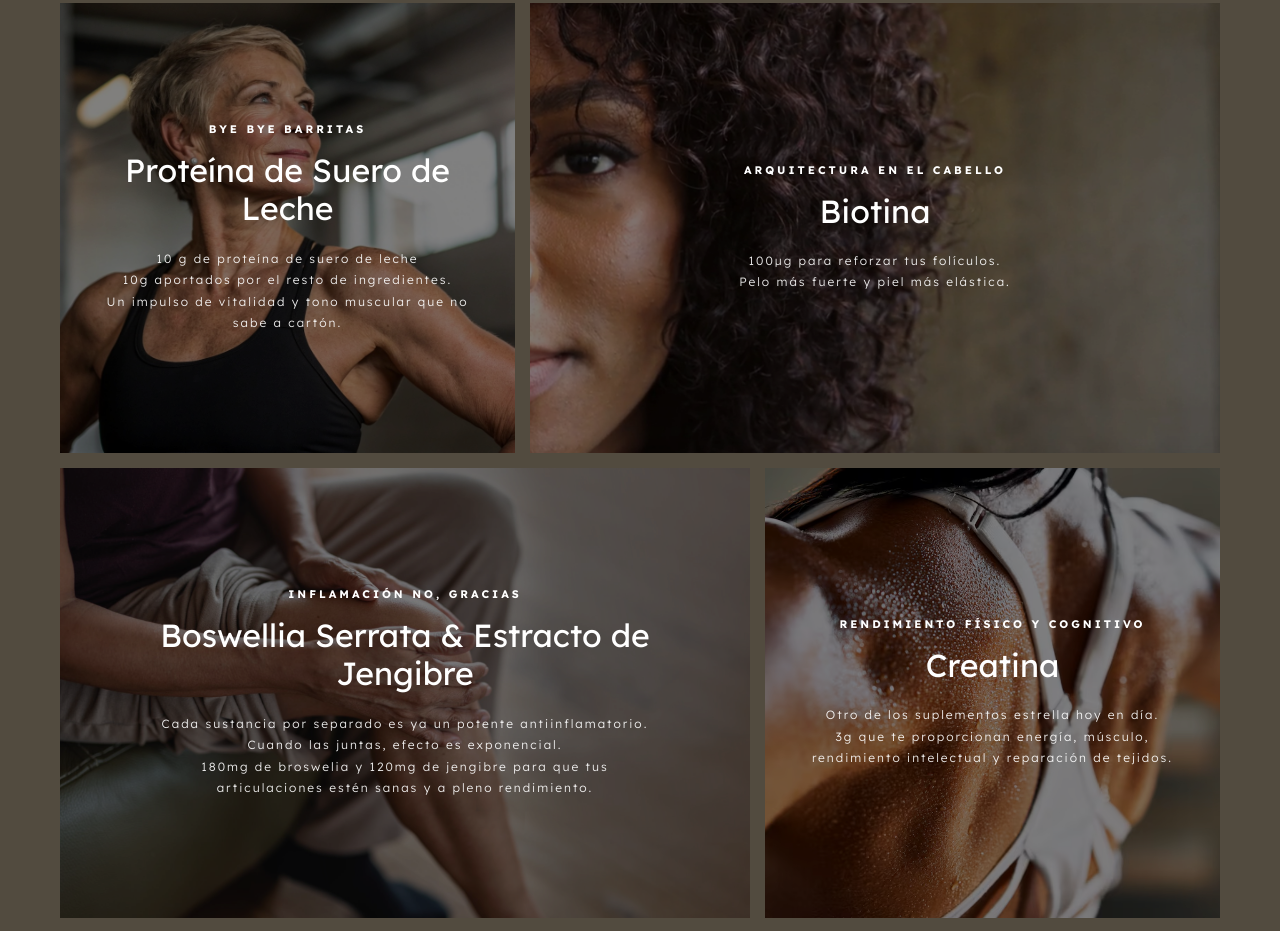
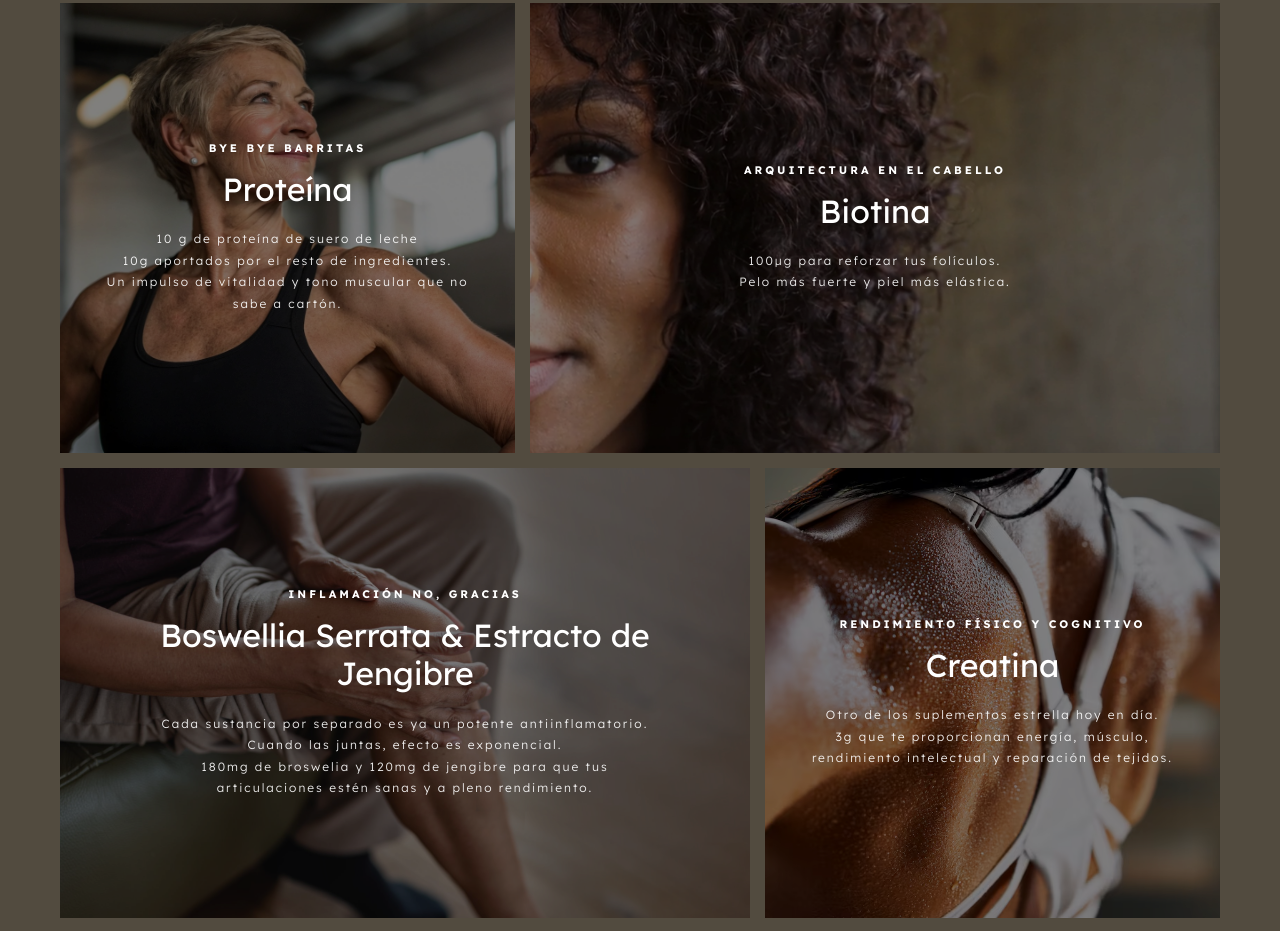
Before and after one commit to AnaFMmylanding/DOXA, a plain HTML site: page index.html in a window 1280 px wide. Shown: the part 2938-3869 px from the top of the page. Drawn offline with Linux system fonts and the light colour scheme.

Commit message:
Update index.html

```diff
--- a/index.html
+++ b/index.html
@@ -378,7 +378,7 @@ max-width: 500px;
             <div class="bg-layer-card" style="background-image: url('mujer-ejercicio.jpg');"></div>
             <div class="content-card">
                 <h2 class="c-tagline">BYE BYE BARRITAS</h2>
-                <h3 class="c-title">Proteína de Suero de Leche</h3>
+                <h3 class="c-title">Proteína</h3>
                 <p class="c-desc">10 g de proteína de suero de leche<br> 10g aportados por el resto de ingredientes.
                     <br>Un impulso de vitalidad y tono muscular que no sabe a cartón.</p>
             </div>
```
